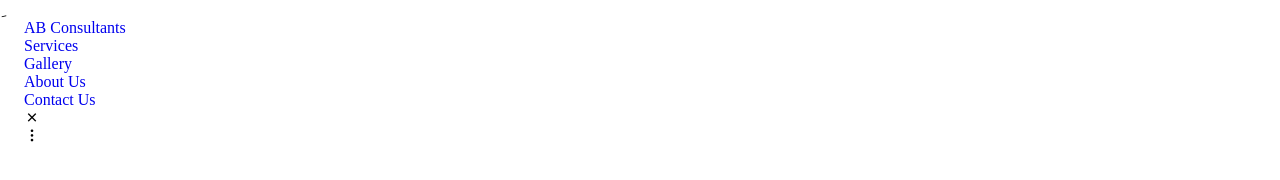
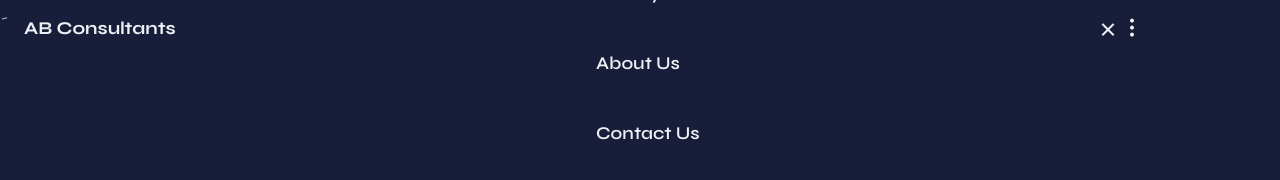
Before and after one commit to OmarJarjour-LB/ABconsultants, a plain HTML site: page index.html in a window 1280 px wide. Drawn offline with nearby package versions, Linux system fonts and the light colour scheme.

Commit message:
big jump

```diff
--- a/styles.css
+++ b/styles.css
@@ -4,43 +4,43 @@
 
 /* Variables css */
 :root {
-    --header-height: 3.5rem
---hue: 230
---first-color: hsl(var(--hue), 55%, 55%)
---first-color-light: hsl(var(--hue), 55%, 65%)
---first-color-alt: hsl(var(--hue), 50%, 50%)
---title-color: hsl(var(--hue), 30%, 95%)
---text-color: hsl(var(--hue), 20%, 80%)
---text-color-light: hsl(var(--hue), 20%, 70%)
---body-color: hsl(var(--hue), 40%, 16%)
---container-color: hsl(var(--hue), 40%, 20%)
+    --header-height: 3.5rem;
+--hue: 230;
+--first-color: hsl(var(--hue), 55%, 55%);
+--first-color-light: hsl(var(--hue), 55%, 65%);
+--first-color-alt: hsl(var(--hue), 50%, 50%);
+--title-color: hsl(var(--hue), 30%, 95%);
+--text-color: hsl(var(--hue), 20%, 80%);
+--text-color-light: hsl(var(--hue), 20%, 70%);
+--body-color: hsl(var(--hue), 40%, 16%);
+--container-color: hsl(var(--hue), 40%, 20%);
 
 
 
 
 /* Font and typography */
 
---body-font: "Syne", sans-serif
---biggest-font-size: 3rem
---big-font-size: 1.5rem
---h1-font-size: 1.5rem
---h2-font-size: 1.25rem
---h3-font-size: 1rem
---normal-font-size: .938rem
---font-size: .813rem
+--body-font: "Syne", sans-serif;
+--biggest-font-size: 3rem;
+--big-font-size: 1.5rem;
+--h1-font-size: 1.5rem;
+--h2-font-size: 1.25rem;
+--h3-font-size: 1rem;
+--normal-font-size: .938rem;
+--font-size: .813rem;
 
 
 /* font weight */
 
---font-regular: 400
---font-semi-bold: 600
---font-bold: 700
+--font-regular: 400;
+--font-semi-bold: 600;
+--font-bold: 700;
 
 
 /* z index */
 
---z-tooltip: 10
---z-fixed: 100
+--z-tooltip: 10;
+--z-fixed: 100;
 }
 
 /* RESPONSIVE TYPOGRAPHY */
@@ -48,13 +48,13 @@
 
 @media screen and (min-width: 1150px){
     :root{
-        --biggest-font-size: 5.5rem
-        --big-font-size: 2.75rem
-        --h1-font-size: 2.25rem
-        --h2-font-size: 1.5rem
-        --h3-font-size: 1.25rem
-        --normal-font-size: 1.124rem
-        --font-size: .875rem
+        --biggest-font-size: 5.5rem;
+        --big-font-size: 2.75rem;
+        --h1-font-size: 2.25rem;
+        --h2-font-size: 1.5rem;
+        --h3-font-size: 1.25rem;
+        --normal-font-size: 1.124rem;
+        --font-size: .875rem;
     }
 }
 
@@ -144,3 +144,91 @@ img{
 }
 
 /* HEADER AND NAV */
+
+.header{
+    position: fixed;
+    width: 100%;
+    top: 0;
+    left: 0;
+    background-color: transparent;
+    z-index: var(--z-fixed);
+}
+
+.nav{
+    position: relative;
+    height: var(--header-height);
+    display: flex;
+    justify-content: space-between;
+    align-items: center;
+}
+
+.nav__logo{
+    color: var(--title-color);
+    font-weight: var(--font-bold);
+}
+
+.nav__toggle,
+.nav__close{
+    font-size: 1.5rem;
+    color: var(--title-color);
+    cursor: pointer;
+}
+
+
+
+/* NAVIGATION FOR MOBILE PHONES */
+
+@media screen and (max-width: 1150px){
+    .nav__menu{
+        position: fixed;
+        top: 0;
+        right: 0;
+        background-color: hsla(var(--hue), 70%, 4%, .2);
+        backdrop-filter: blur(16);
+        -webkit-backdrop-filter: blur(16px);
+        width: 80%;
+        height: 100%;
+        padding: 7rem 3rem;
+        transition: right .4s;
+    }
+}
+
+
+.nav__list{
+    display: flex;
+    flex-direction: column;
+    row-gap: 3rem;
+}
+
+.nav__link{
+    position: relative;
+    color: var(--title-color);
+    font-weight: var(--font-semi-bold);
+    transition: color .4s;
+}
+
+.nav__link::after{
+    content: '';
+    width: 0;
+    height: 2px;
+    background-color: var(--first-color-light);
+    position: absolute;
+    left: 0;
+    bottom: -.5rem;
+    transition: width .3s;
+}
+
+.nav__link:hover{
+    color: var(--first-color-light);
+}
+
+.nav__link:hover::after{
+    width: 30%;
+}
+
+.nav__close{
+    position: absolute;
+    top: 1rem;
+    right: 1.5rem;
+
+}
```
